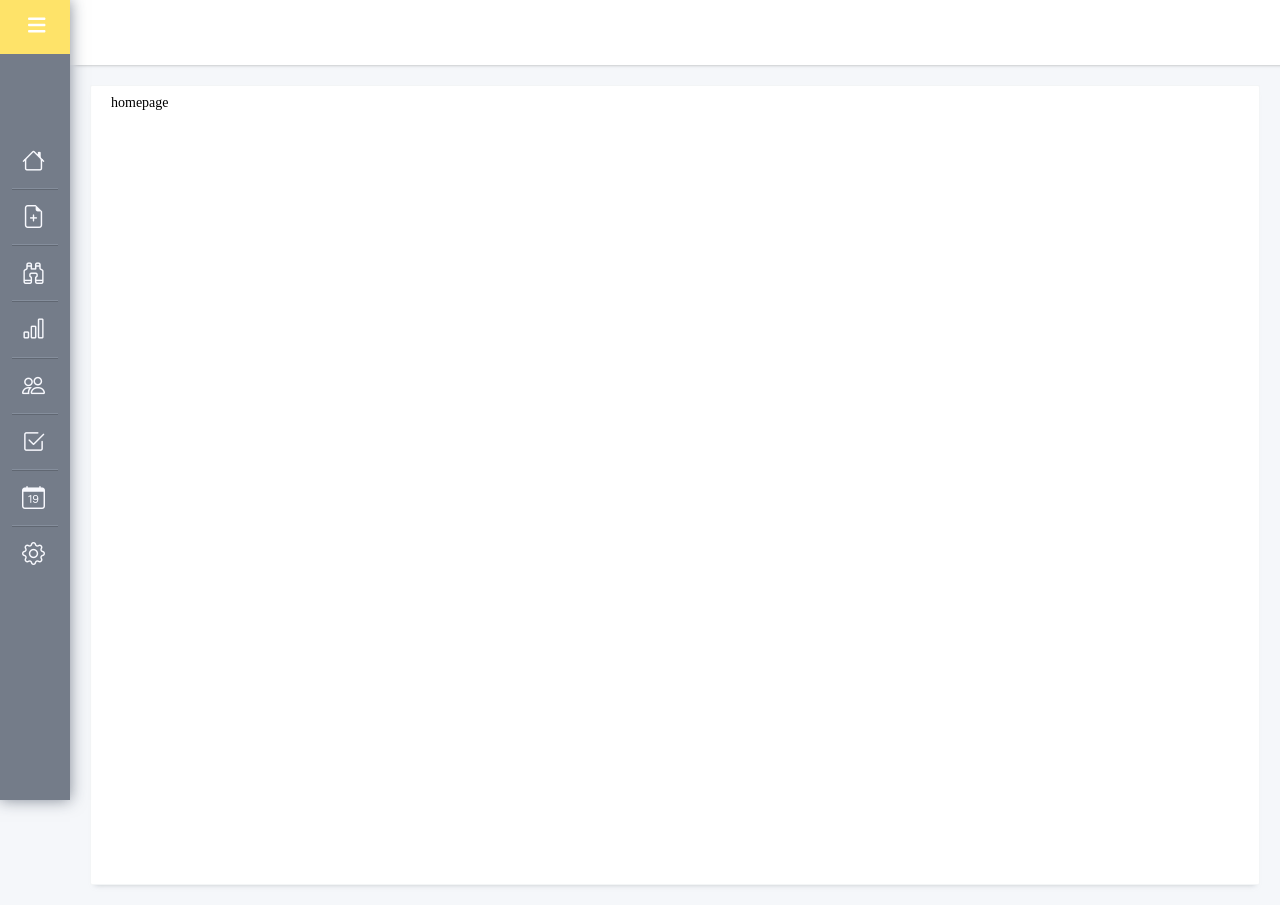
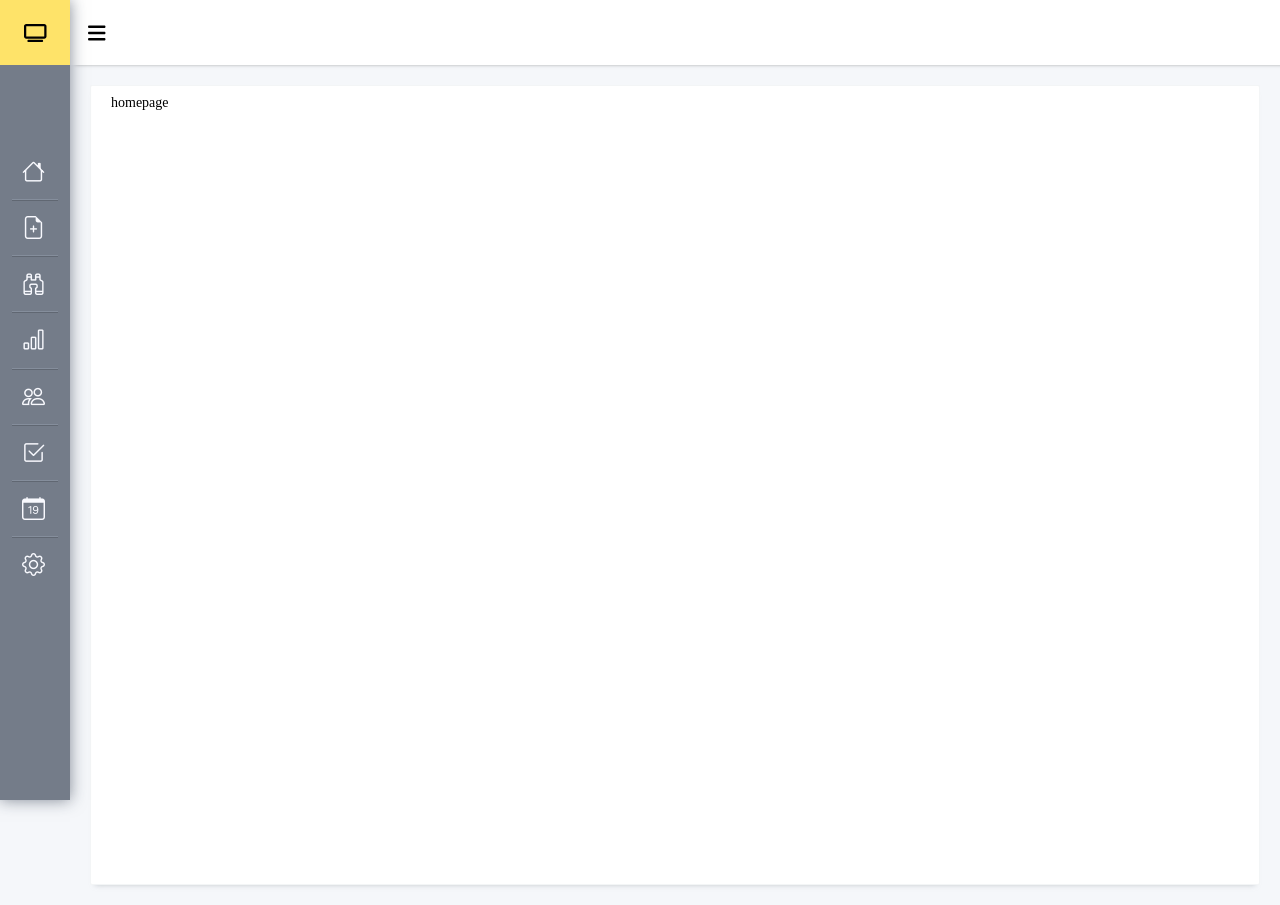
Before and after one commit to bartik369/app, a React (Create React App) app in the folder client/: page / in a window 1280 px wide. Built offline with nearby package versions, Linux system fonts and the light colour scheme.

Commit message:
css logo in process

```diff
--- a/client/src/components/UI/search/SearchData.css
+++ b/client/src/components/UI/search/SearchData.css
@@ -30,7 +30,7 @@
     width: 30px;
     height: 30px;
     border-radius: 50%;
-    background-color: #e8d8c2;
+    background-color: #c3dfdf;
     border: none;
     font-size: 12px;
     text-align: center;
@@ -43,7 +43,7 @@
 }
 
 .btn-search:hover {
-    background-color: #BAD6D6;
+    background-color: #e8d8c2;
 }
 
 .input-search {
@@ -59,7 +59,7 @@
     color: #a4a7ab;
     font-size: 13px;
     visibility: visible;
-    background-color: #edf0f3;
+    background-color: #ebeff3;
     border-radius: 5px;
     width: 300px;
     line-height: 40px;
--- a/client/src/components/UI/search/SearchData.jsx
+++ b/client/src/components/UI/search/SearchData.jsx
@@ -10,10 +10,10 @@ const SearchData = (props) => {
         setActiveSearch(false);
     };
 
-    window.addEventListener('click', () => {
-        setActiveSearch(true);
-        props.delSearchQuery();
-    });
+    // window.addEventListener('click', () => {
+    //     // setActiveSearch(true);
+    //     // props.delSearchQuery();
+    // });
 
     return (
         <div className="search-box" onClick={(e) => e.stopPropagation()}>
--- a/client/src/components/header/Header.jsx
+++ b/client/src/components/header/Header.jsx
@@ -7,7 +7,7 @@ const Header = ({pageName, getSearchQuery, value, delSearchQuery, searchQueryLen
 
   return (
       <div className="header">
-        {pageName === 'Поиск' &&
+        {(pageName === 'Поиск' || pageName === 'calendar') &&
           <SearchData
           placeholder="Поиск..."
           value={value}
--- a/client/src/components/sidebar/MenuItem.jsx
+++ b/client/src/components/sidebar/MenuItem.jsx
@@ -3,7 +3,7 @@ import { Link } from "react-router-dom";
 
 const MenuItem = (props) => {
   return (
-    <li onClick={() => props.setPageName(props.name)} className="menu__item">
+    <li onClick={() => props.setPageName(props.name, props.to)} className="menu__item">
       <Link to={props.to}>
         <div className="icon">
           <i class={props.icon}></i>
--- a/client/src/components/sidebar/SideBar.jsx
+++ b/client/src/components/sidebar/SideBar.jsx
@@ -2,7 +2,7 @@ import React, { useState } from "react";
 import MenuItem from './MenuItem';
 import '../../styles/App.css';
 import { FontAwesomeIcon } from '@fortawesome/react-fontawesome';
-import { faBars, faBarsStaggered } from '@fortawesome/free-solid-svg-icons';
+import { faBars, faBarsStaggered, faTv} from '@fortawesome/free-solid-svg-icons';
 
 const Sidebar = ({ slideContentContainer, setPageName}) => {
   const [inActive, setInactive] = useState(false);
@@ -23,6 +23,8 @@ const Sidebar = ({ slideContentContainer, setPageName}) => {
     <div className={`sidebar inactive${inActive ? "inactive"  : ""}`}>
       <div className="top-section">
         <div className="logo">
+          <FontAwesomeIcon icon={faTv} />
+          <div className={`text-logo disable${inActive ? 'disable' : ''}`}>Warehouse</div>
         </div>
         <button
           onClick={() => setInactive(!inActive)}
--- a/client/src/styles/App.css
+++ b/client/src/styles/App.css
@@ -235,11 +235,33 @@
     .top-section {
         position: relative;
         background: #fee369;
-        padding: 20px 10px;
+        width: 100%;
+        height: 65px;
+        display: flex;
+        justify-content: center;
+        align-items: center;
     }
 
     .top-section .logo {
-        display: inline-block;
+        display: flex;
+        font-size: 18px;
+        text-align: center;
+        font-weight: 200;
+        padding: 10px;
+        transition: all 2s ease-in-out;
+    }
+
+    .top-section .text-logo {
+        color: rgb(32, 32, 32);
+        padding-left: 10px;
+        font-family: sans-serif;
+        font-size: 15px;
+        width: auto;
+    }
+
+    .top-section .text-logo.disable {
+        display: none;
+        width: 0px;
     }
 
     .bi-laptop {
@@ -257,15 +279,15 @@
         display: flex;
         cursor: pointer;
         font-size: 20px;
-        right: 25px;
-        color: rgb(255, 255, 255);
+        right: -35px;
+        color: rgb(0, 0, 0);
         z-index: 9;
-        top: 15px;
+        top: 23px;
     }
 
     .sidebar.inactive .top-section .toggle-menu-btn {
-        right: 25px;
-        color: rgb(255, 255, 255);
+        right: -35px;
+        color: rgb(0, 0, 0);
         font-size: 20px;
     }
 
```
